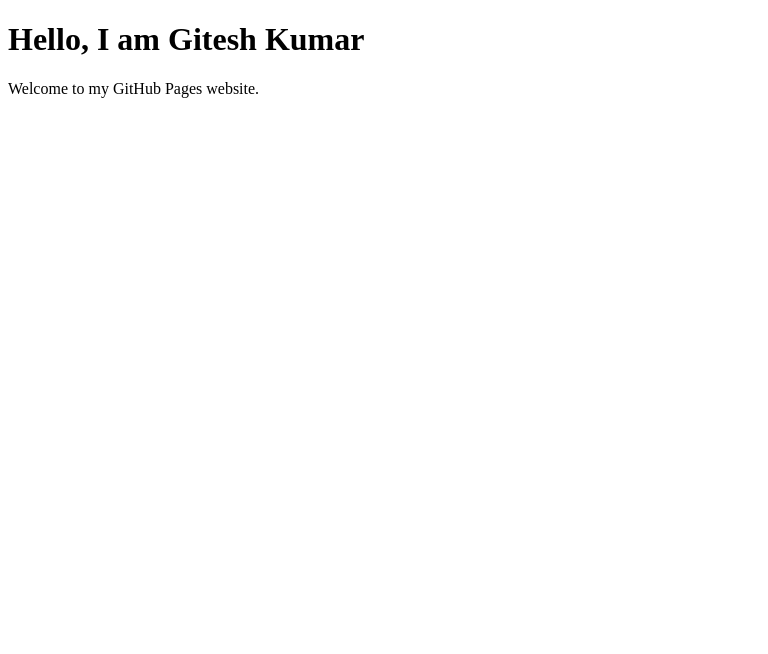
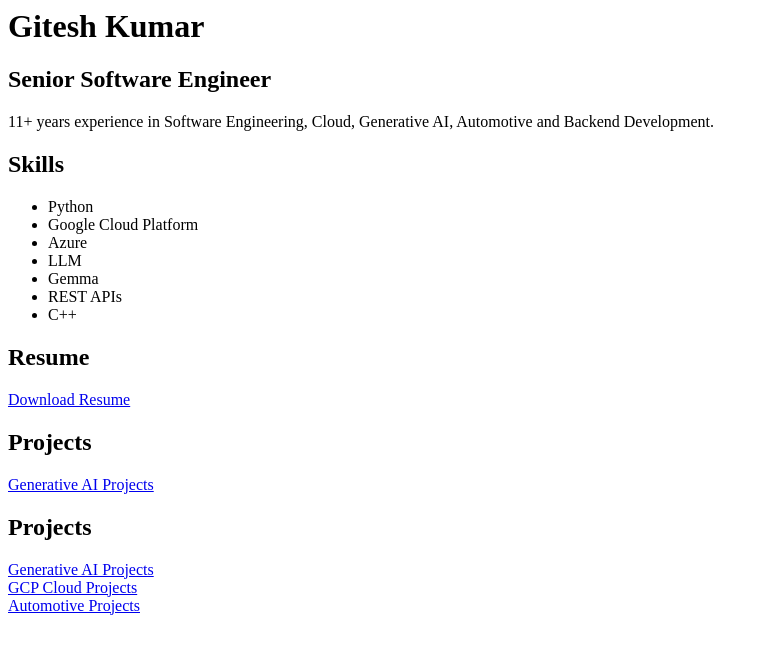
Before and after one commit to giteshkumar/giteshkumar.github.io, a plain HTML site: page index.html in a window 1280 px wide. Shown: the whole page, without its empty margins (0-768 px from the left). Drawn offline with Linux system fonts and the light colour scheme.

```diff
--- a/index.html
+++ b/index.html
@@ -1,10 +1,79 @@
-<!DOCTYPE html>
 <html>
+
 <head>
-    <title>Gitesh Kumar</title>
+<title>Gitesh Kumar Portfolio</title>
+
+<link rel="stylesheet" href="css/style.css">
+
 </head>
+
+
 <body>
-    <h1>Hello, I am Gitesh Kumar</h1>
-    <p>Welcome to my GitHub Pages website.</p>
+
+<h1>Gitesh Kumar</h1>
+
+<h2>
+Senior Software Engineer
+</h2>
+
+
+<p>
+11+ years experience in Software Engineering,
+Cloud, Generative AI, Automotive and Backend Development.
+</p>
+
+
+<h2>Skills</h2>
+
+<ul>
+
+<li>Python</li>
+<li>Google Cloud Platform</li>
+<li>Azure</li>
+<li>LLM</li>
+<li>Gemma</li>
+<li>REST APIs</li>
+<li>C++</li>
+
+</ul>
+
+
+<h2>Resume</h2>
+
+<a href="resume/Gitesh_Kumar_Resume.pdf">
+Download Resume
+</a>
+
+
+<h2>Projects</h2>
+
+<a href="projects/gemma.md">
+Generative AI Projects
+</a>
+
+<h2>Projects</h2>
+
+
+<a href="https://github.com/giteshkumar/generative-ai-projects">
+Generative AI Projects
+</a>
+
+
+<br>
+
+
+<a href="https://github.com/giteshkumar/gcp-cloud-projects">
+GCP Cloud Projects
+</a>
+
+
+<br>
+
+
+<a href="https://github.com/giteshkumar/automotive-infotainment">
+Automotive Projects
+</a>
+
 </body>
+
 </html>
```
Also changed, not shown: 2 other files.
